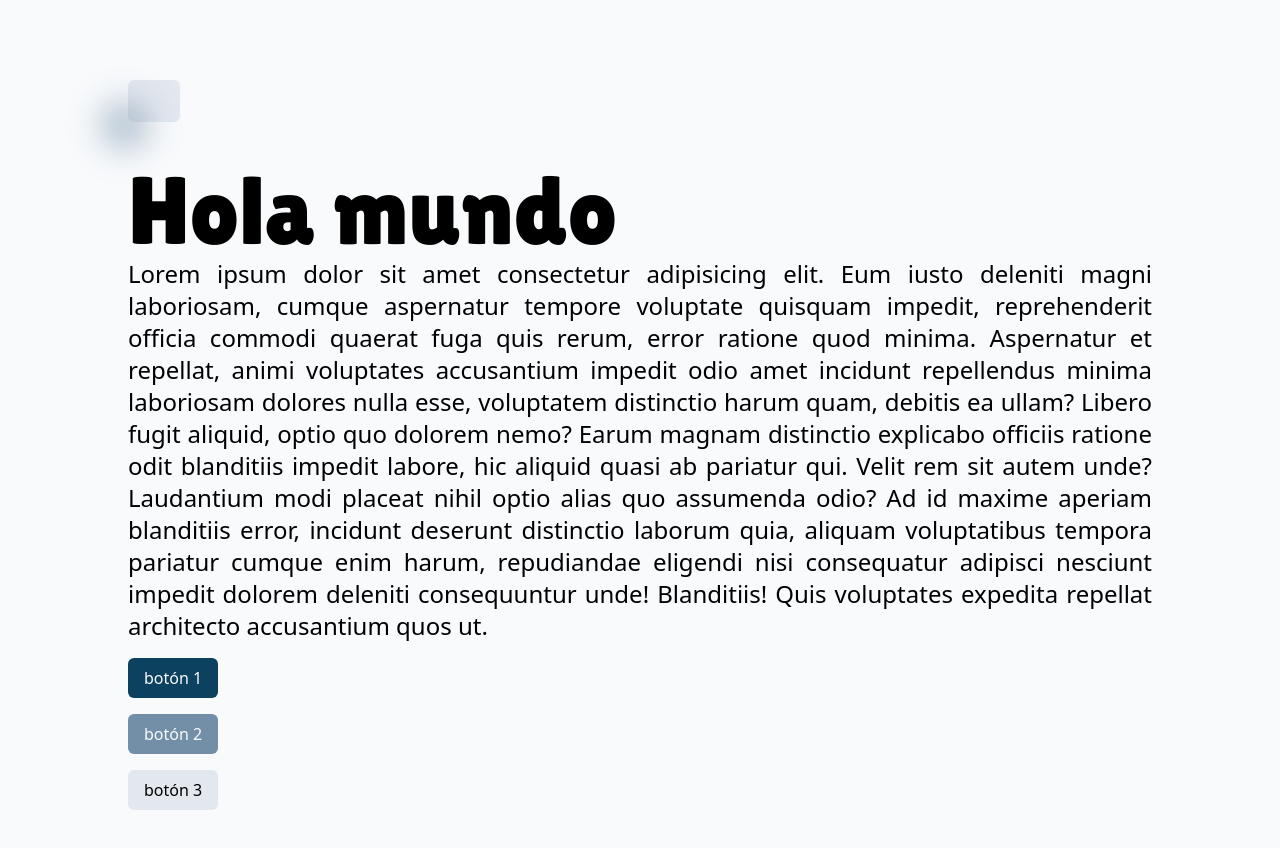
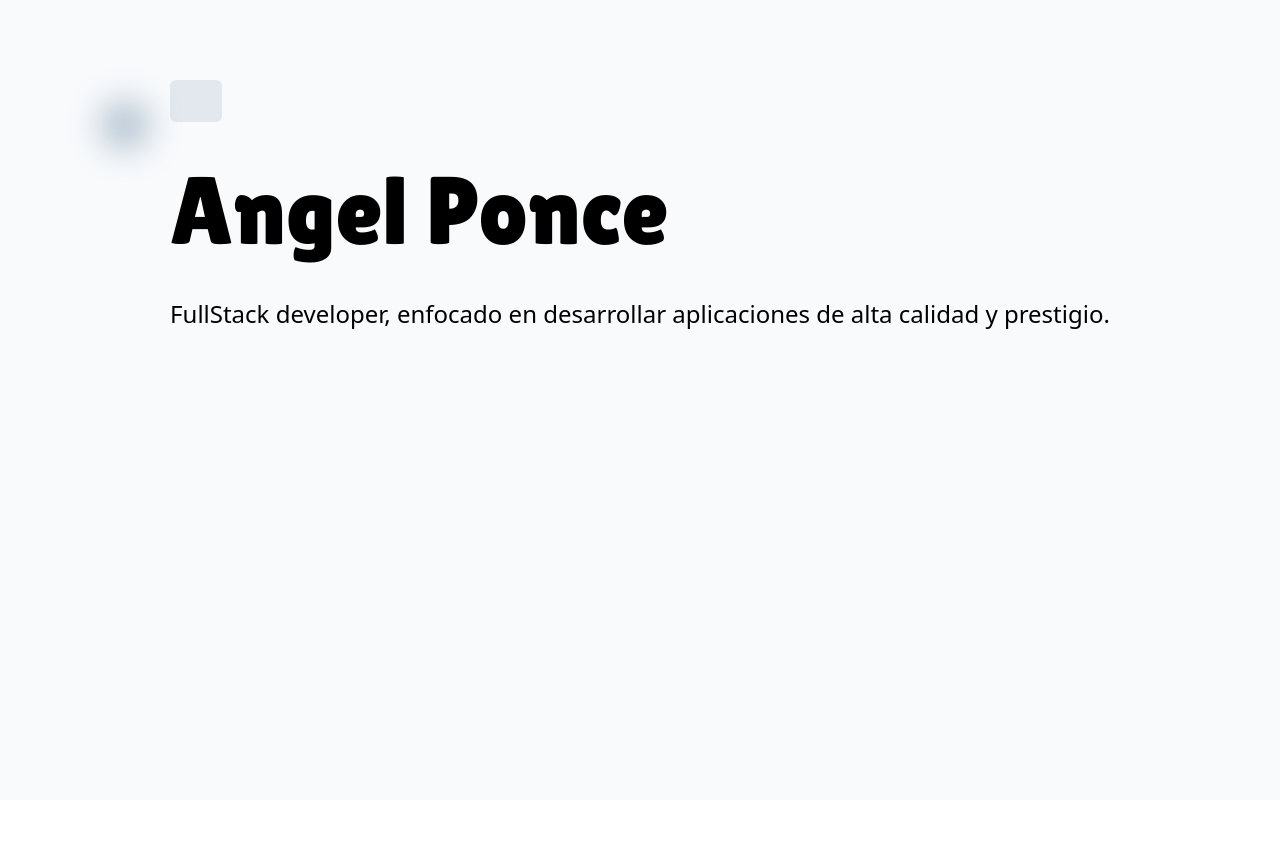
Before and after one commit to Angel-Ponce/angel.ponce, a SvelteKit app: page / in a window 1280 px wide. Shown: the top 848 px of the page. After the commit the page ends 800 px from the top, so only its background shows below. Built offline with nearby package versions, Linux system fonts and the light colour scheme; some icons are missing.

Commit message:
edit page.svelte

```diff
--- a/src/routes/+page.svelte
+++ b/src/routes/+page.svelte
@@ -2,21 +2,7 @@
 	import { Button } from '$atoms';
 </script>
 
-<p class="font-lilita text-8xl mt-10">Hola mundo</p>
+<p class="font-lilita text-8xl my-10">Angel Ponce</p>
 <p class="text-2xl text-justify">
-	Lorem ipsum dolor sit amet consectetur adipisicing elit. Eum iusto deleniti magni laboriosam,
-	cumque aspernatur tempore voluptate quisquam impedit, reprehenderit officia commodi quaerat fuga
-	quis rerum, error ratione quod minima. Aspernatur et repellat, animi voluptates accusantium
-	impedit odio amet incidunt repellendus minima laboriosam dolores nulla esse, voluptatem distinctio
-	harum quam, debitis ea ullam? Libero fugit aliquid, optio quo dolorem nemo? Earum magnam
-	distinctio explicabo officiis ratione odit blanditiis impedit labore, hic aliquid quasi ab
-	pariatur qui. Velit rem sit autem unde? Laudantium modi placeat nihil optio alias quo assumenda
-	odio? Ad id maxime aperiam blanditiis error, incidunt deserunt distinctio laborum quia, aliquam
-	voluptatibus tempora pariatur cumque enim harum, repudiandae eligendi nisi consequatur adipisci
-	nesciunt impedit dolorem deleniti consequuntur unde! Blanditiis! Quis voluptates expedita repellat
-	architecto accusantium quos ut.
+	FullStack developer, enfocado en desarrollar aplicaciones de alta calidad y prestigio.
 </p>
-
-<Button className="mt-4" color="primary">botón 1</Button>
-<Button className="mt-4" color="secondary">botón 2</Button>
-<Button className="mt-4" color="ghost">botón 3</Button>
```
